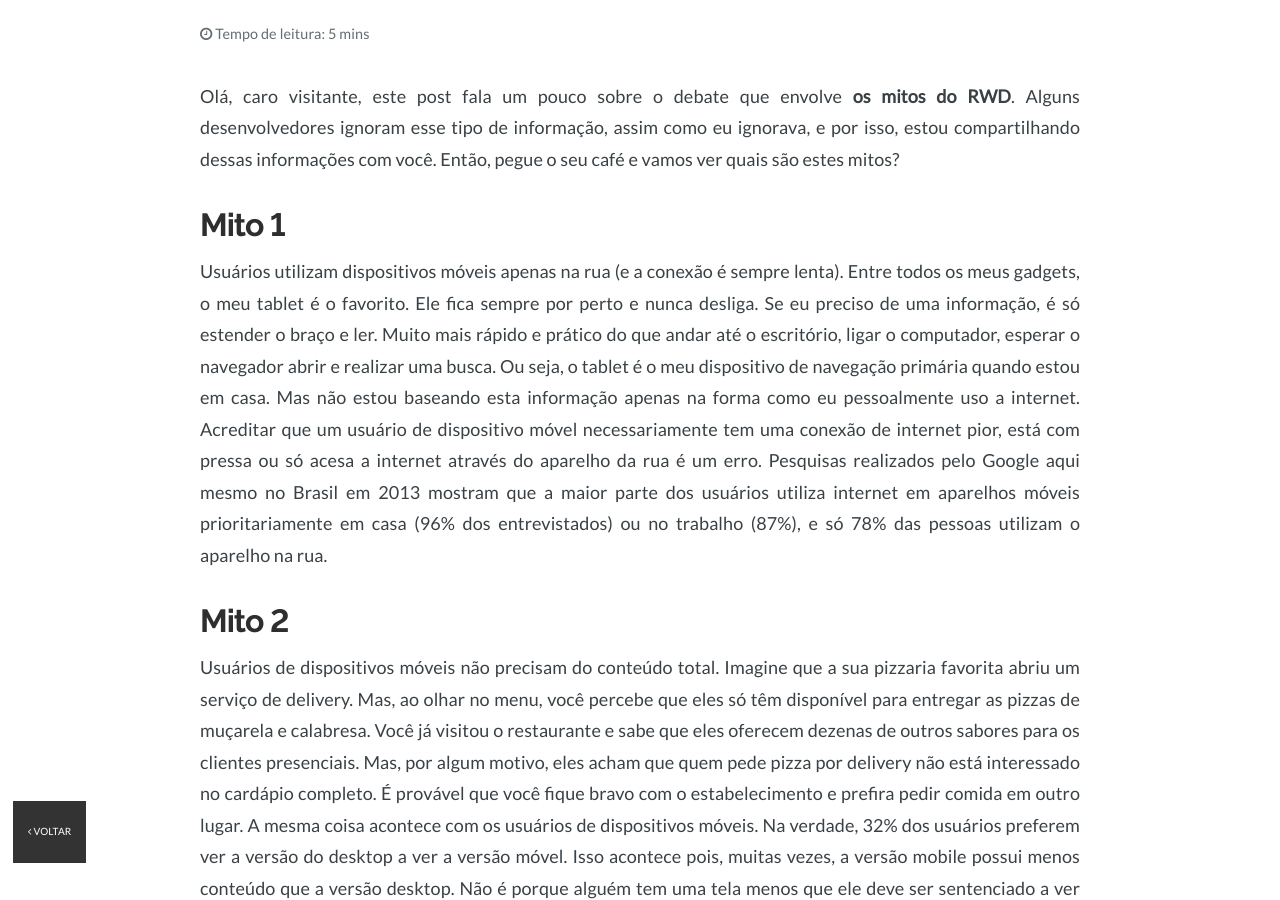
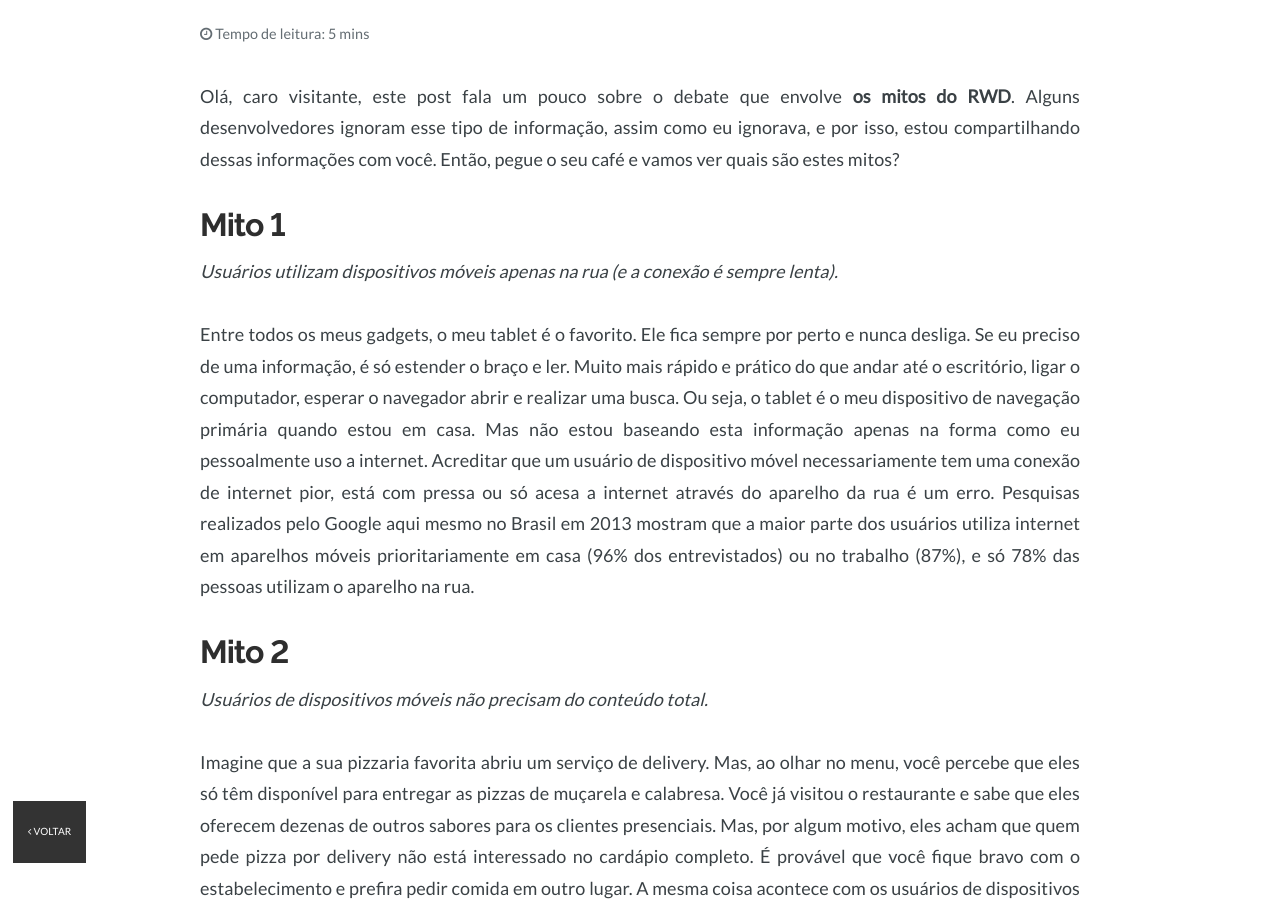
Before and after one commit to ihFernando/blog, a Jekyll site: the page built from _posts/2017-02-25-mitos-do-rwd.markdown, in a window 1280 px wide and 900 px high, scrolled down 718 px. Built offline with Jekyll 4.4.1, drawn with Linux system fonts in a browser that asks for light colours; comment, search, counter and statistics services are not loaded; some of the changed text lies outside the part shown.

Commit message:
Att post

```diff
--- a/_posts/2017-02-25-mitos-do-rwd.markdown
+++ b/_posts/2017-02-25-mitos-do-rwd.markdown
@@ -2,34 +2,37 @@
 layout: post
 title: Mitos do Web Design Responsivo
 date: 2017-04-20 16:00:00 -0300
-excerpt: Olá, caro visitante, este post fala um pouco sobre o debate que envolve **os mitos do RWD**. Alguns desenvolvedores ignoram esse tipo de informação, assim como eu ignorava, e por isso, estou compartilhando dessas informações com você. Então, pegue o seu café e vamos ver quais são estes mitos?
+excerpt: Olá, caro visitante, este post fala um pouco sobre o debate que envolve os mitos do RWD. Alguns desenvolvedores ignoram esse tipo de informação, assim como eu ignorava, e por isso, estou compartilhando dessas informações com você. Então, pegue o seu café e vamos ver quais são estes mitos?
 categories: Front-End, Design Responsivo
 permalink: mitos-do-rwd
 ---
-
-Olá, caro visitante, este post fala um pouco sobre o debate que envolve **os mitos do RWD**. Alguns desenvolvedores ignoram esse tipo de informação, assim como eu ignorava, e por isso, estou compartilhando dessas informações com você. Então, pegue o seu café e vamos ver quais são estes mitos?
+ Olá, caro visitante, este post fala um pouco sobre o debate que envolve **os mitos do RWD**. Alguns desenvolvedores ignoram esse tipo de informação, assim como eu ignorava, e por isso, estou compartilhando dessas informações com você. Então, pegue o seu café e vamos ver quais são estes mitos?
 
 ## Mito 1
 
-Usuários utilizam dispositivos móveis apenas na rua (e a conexão é sempre lenta).
+*Usuários utilizam dispositivos móveis apenas na rua (e a conexão é sempre lenta).*
+
 Entre todos os meus gadgets, o meu tablet é o favorito. Ele fica sempre por perto e nunca desliga. Se eu preciso de uma informação, é só estender o braço e ler. Muito mais rápido e prático do que andar até o escritório, ligar o computador, esperar o navegador abrir e realizar uma busca. Ou seja, o tablet é o meu dispositivo de navegação primária quando estou em casa. Mas não estou baseando esta informação apenas na forma como eu pessoalmente uso a internet.
 Acreditar que um usuário de dispositivo móvel necessariamente tem uma conexão de internet pior, está com pressa ou só acesa a internet através do aparelho da rua é um erro. Pesquisas realizados pelo Google aqui mesmo no Brasil em 2013 mostram que a maior parte dos usuários utiliza internet em aparelhos móveis prioritariamente em casa (96% dos entrevistados) ou no trabalho (87%), e só 78% das pessoas utilizam o aparelho na rua.
 
 ## Mito 2
 
-Usuários de dispositivos móveis não precisam do conteúdo total.
+*Usuários de dispositivos móveis não precisam do conteúdo total.*
+
 Imagine que a sua pizzaria favorita abriu um serviço de delivery. Mas, ao olhar no menu, você percebe que eles só têm disponível para entregar as pizzas de muçarela e calabresa. Você já visitou o restaurante e sabe que eles oferecem dezenas de outros sabores para os clientes presenciais. Mas, por algum motivo, eles acham que quem pede pizza por delivery não está interessado no cardápio completo. É provável que você fique bravo com o estabelecimento e prefira pedir comida em outro lugar. A mesma coisa acontece com os usuários de dispositivos móveis. Na verdade, 32% dos usuários preferem ver a versão do desktop a ver a versão móvel. Isso acontece pois, muitas vezes, a versão mobile possui menos conteúdo que a versão desktop. Não é porque alguém tem uma tela menos que ele deve ser sentenciado a ver menos informações. É o design que deve ser modificado para criar a melhor experiência, não o conteúdo.
 
 ## Mito 3
 
-Usuários de dispositivos móveis preferem uma experiência mais simples.
+*Usuários de dispositivos móveis preferem uma experiência mais simples.*
+
 Alguns desenvolvedores pensam que quem acessa um site via smartphone quer ver uma versão lite, como se complexidade fosse necessariamente uma coisa ruim. Não é porque você está em um dispositivo móvel que você quer ter uma experiência menor ou menos complexa do que em um computador de mesa. Isso não significa que você deva mostrar todas as informações espremidas na mesma tela. Complexidade é diferente de complicação. Usuários de dispositivos móveis farão tudo que os usuários de desktop podem desde que o conteúdo seja apresentado com usabilidade. Limitar as interações é o mesmo que decidir pelos usuários o que eles podem ou não fazer em seus próprios aparelhos. Liberdade de escolha é fundamental.
 
 E por último e não menos importante.
 
 ## Mito 4
 
-Existe uma “Internet móvel”
+*Existe uma “Internet móvel”*
+
 Quem nunca se irritou ao encontrar um link interessante em um mecanismo de busca apenas para ser redirecionado para a página inicial da versão mobile? Isso acontece porque alguns desenvolvedores tratam as experiências de navegação em diferentes aparelhos como mundos separados, como se existissem duas webs – uma “normal” e uma “móvel”. Esta visão pode quebrar um galho na hora de criar um modelinho de desenvolvimento, mas na real ela é muito rasa. A internet é uma só. Criar divisões artificiais de acordo com o formato do dispositivo só segrega o conteúdo e, consequentemente, os usuários. Não faz diferença se você é do time de versões mobile ou do design responsivo, o que importa é centralizar a navegação em um único endereço que possa idealmente ser sincronizado de acordo com o dispositivo. Utilizar uma mesma URL para o conteúdo desktop e mobile não é apenas uma boa prática recomendada pelo Google, é uma questão de bom senso!
 
 ### Atualização de dados
```
